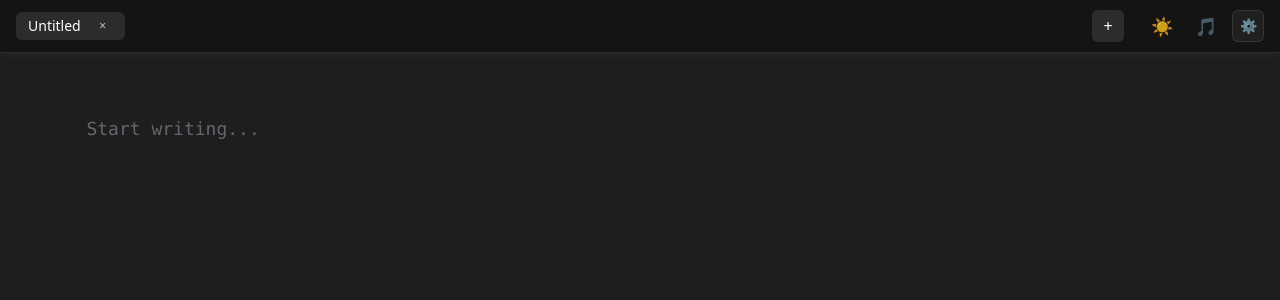
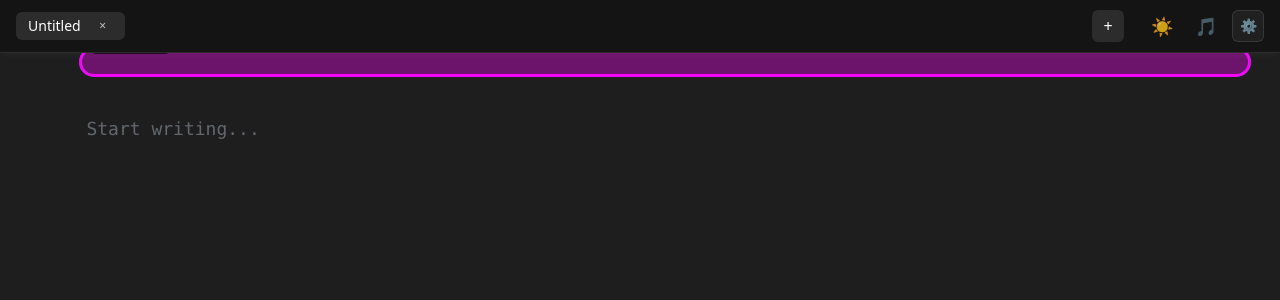
Before and after one commit to ClayTheMisfit/rhyme-lines, a Next.js app: page / in a window 1280 px wide. Shown: the top 300 px of the page. Built offline with nearby package versions, Linux system fonts and the light colour scheme.

Commit message:
Add neon active-line debug highlight

```diff
--- a/src/components/Editor.tsx
+++ b/src/components/Editor.tsx
@@ -20,7 +20,6 @@ const SAVE_STATUS_DELAY_MS = 200
 const ANALYSIS_DOC_ID = 'rhyme-editor'
 const DEBUG_EDITOR = process.env.NEXT_PUBLIC_DEBUG_EDITOR === '1'
 const DEBUG_ACTIVE_LINE = process.env.NEXT_PUBLIC_DEBUG_ACTIVE_LINE === '1'
-const PROOF_ACTIVE_LINE = process.env.NODE_ENV !== 'production' && false
 const LINE_HIGHLIGHT_DEBOUNCE_MS = 50
 const ACTIVE_LINE_TUNING = {
   radius: 12,
@@ -107,8 +106,21 @@ const Editor = forwardRef<EditorHandle, EditorProps>(function Editor(
   }, [fontSize, lineHeight])
 
   useEffect(() => {
-    if (PROOF_ACTIVE_LINE) {
-      console.debug('[ActiveLine] proof mode ON')
+    const el = document.getElementById('rl-active-line-highlight')
+    const editorEl = editorRef.current
+    const overlayEl = textColRef.current
+    console.debug('[ActiveLine] el?', !!el)
+    if (el) {
+      console.debug('[ActiveLine] rect', el.getBoundingClientRect())
+      const computed = window.getComputedStyle(el)
+      console.debug('[ActiveLine] computed bg', computed.backgroundColor)
+      console.debug('[ActiveLine] computed z', computed.zIndex)
+    }
+    if (overlayEl) {
+      console.debug('[ActiveLine] overlay rect', overlayEl.getBoundingClientRect())
+    }
+    if (editorEl) {
+      console.debug('[ActiveLine] editor rect', editorEl.getBoundingClientRect())
     }
   }, [])
 
@@ -500,26 +512,21 @@ const Editor = forwardRef<EditorHandle, EditorProps>(function Editor(
   )
 
   const resolvedTheme = resolveTheme(theme, { hydrated })
-  const isDarkTheme = resolvedTheme === 'dark'
 
   const adjustedHeight = Math.max(lineHighlight.height - ACTIVE_LINE_TUNING.hInset, 18)
   const highlightStyle = {
-    top: `${lineHighlight.top + (PROOF_ACTIVE_LINE ? -3 : ACTIVE_LINE_TUNING.yInset)}px`,
+    top: `${lineHighlight.top - 3}px`,
     left: 0,
     right: 0,
-    height: `${PROOF_ACTIVE_LINE ? Math.max(adjustedHeight + 6, 18) : adjustedHeight}px`,
-    opacity: lineHighlight.visible ? (isEditorFocused ? 1 : ACTIVE_LINE_TUNING.opacityBlurred) : 0,
-    backgroundColor: PROOF_ACTIVE_LINE ? 'rgba(0, 255, 0, 0.22)' : DEBUG_ACTIVE_LINE ? 'rgba(0, 255, 0, 0.25)' : undefined,
-    outline: PROOF_ACTIVE_LINE ? '2px solid rgba(0, 255, 0, 0.65)' : undefined,
-    borderRadius: `${PROOF_ACTIVE_LINE ? 18 : ACTIVE_LINE_TUNING.radius}px`,
-    '--rl-active-line-bg': `rgba(${isDarkTheme ? '255, 255, 255' : '0, 0, 0'}, ${
-      isDarkTheme ? ACTIVE_LINE_TUNING.bgDark : ACTIVE_LINE_TUNING.bgLight
-    })`,
-    '--rl-active-line-border': `rgba(${isDarkTheme ? '255, 255, 255' : '0, 0, 0'}, ${
-      isDarkTheme ? ACTIVE_LINE_TUNING.borderDark : ACTIVE_LINE_TUNING.borderLight
-    })`,
-    '--rl-active-line-transition': `${ACTIVE_LINE_TUNING.motionPosMs}ms`,
-    '--rl-active-line-opacity-transition': `${ACTIVE_LINE_TUNING.motionOpacityMs}ms`,
+    height: `${Math.max(adjustedHeight + 6, 18)}px`,
+    opacity: 1,
+    backgroundColor: 'rgba(255, 0, 255, 0.35)',
+    outline: '3px solid rgba(255, 0, 255, 0.95)',
+    boxShadow: '0 0 0 3px rgba(0, 255, 255, 0.35)',
+    borderRadius: '20px',
+    mixBlendMode: 'normal',
+    zIndex: 9999,
+    pointerEvents: 'none',
   } as const
 
   const highlightDebugStyle = {
@@ -991,6 +998,7 @@ const Editor = forwardRef<EditorHandle, EditorProps>(function Editor(
               {/* Layer contract: highlight (z-0, inert) sits below text; badges (z-20, inert) float above; editable layer owns all focus. */}
               <div
                 className="pointer-events-none absolute inset-0 z-10"
+                style={{ position: 'absolute', inset: 0, zIndex: 9998, pointerEvents: 'none', overflow: 'visible' }}
                 aria-hidden="true"
                 data-layer="highlight"
                 contentEditable={false}
@@ -1001,21 +1009,23 @@ const Editor = forwardRef<EditorHandle, EditorProps>(function Editor(
                   aria-hidden="true"
                   data-editor-overlay="current-line"
                   data-testid="active-line-highlight"
+                  id="rl-active-line-highlight"
                 >
-                  {PROOF_ACTIVE_LINE ? (
                   <div
-                      className="pointer-events-none"
                     style={{
                       position: 'absolute',
-                        right: 8,
-                        top: -16,
-                        fontSize: 10,
-                        opacity: 0.75,
+                      left: 8,
+                      top: -18,
+                      fontSize: 12,
+                      color: '#ff00ff',
+                      background: 'rgba(0, 0, 0, 0.7)',
+                      padding: '2px 6px',
+                      borderRadius: 6,
+                      pointerEvents: 'none',
                     }}
                   >
                     ACTIVE LINE
                   </div>
-                  ) : null}
                 </div>
                 {DEBUG_ACTIVE_LINE ? (
                   <div
```
Lines whose indentation alone changed are shown as unchanged.
